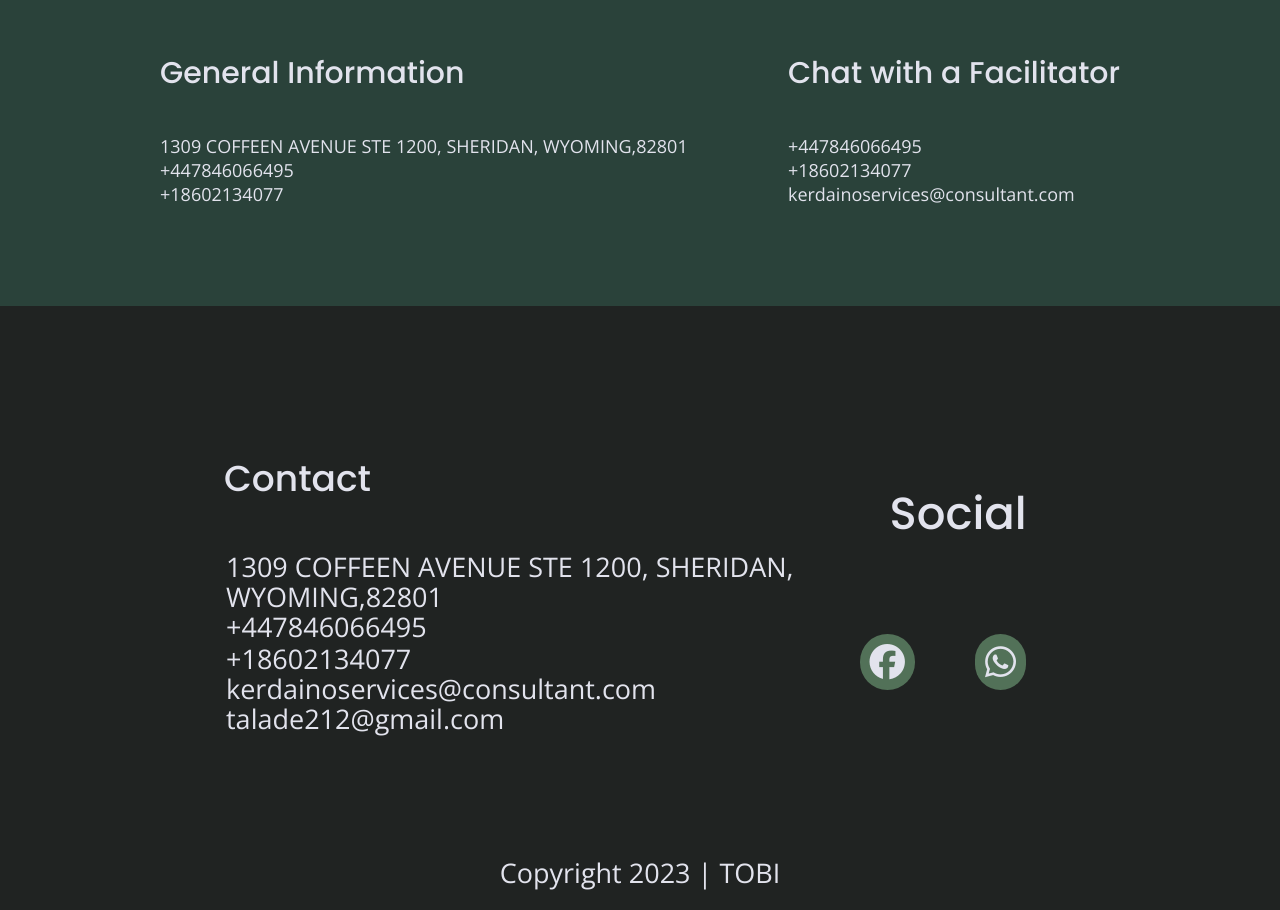
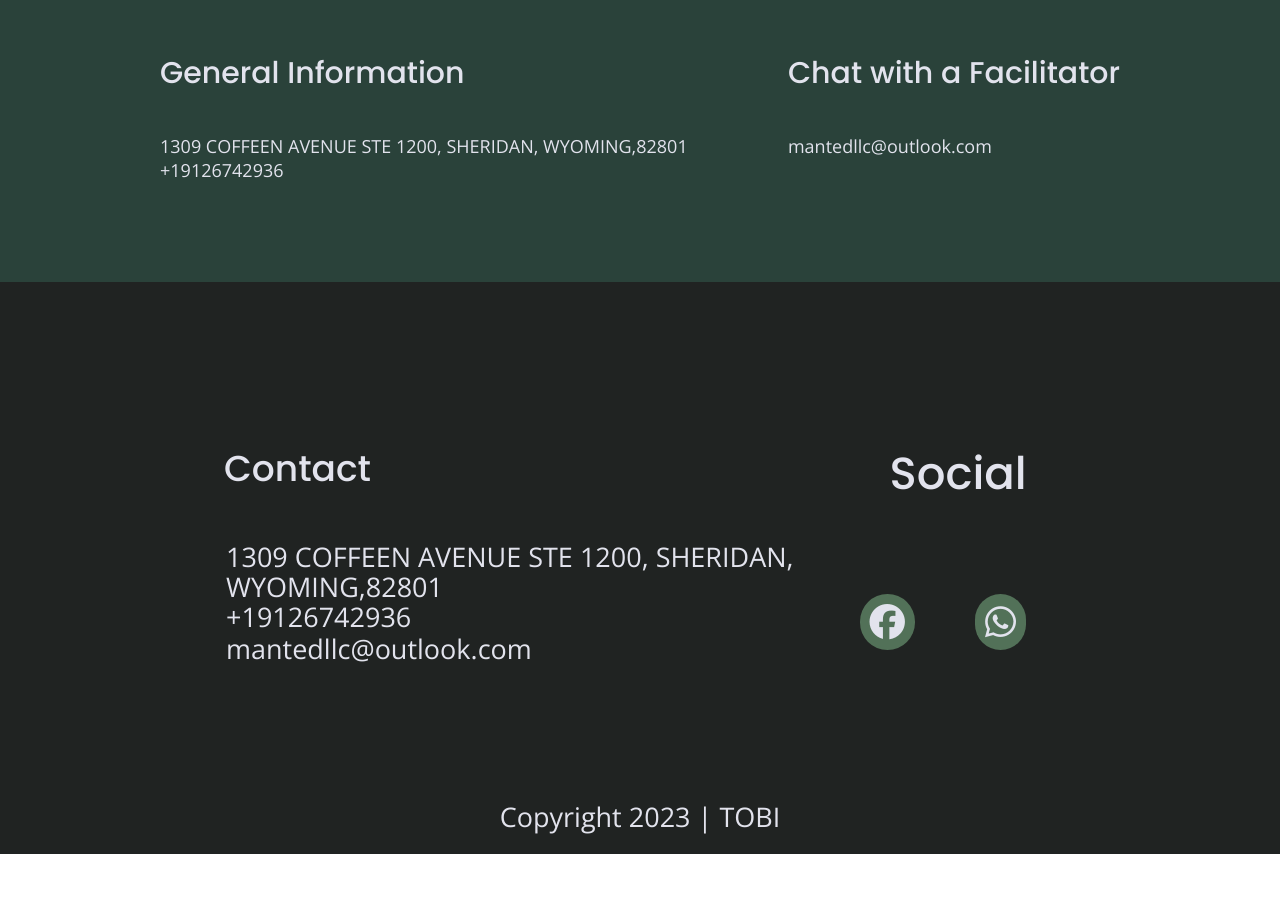
Before and after one commit to kerdaino/manted, a website: page about/index.html in a window 1280 px wide. Shown: the part 1860-2770 px from the top of the page. After the commit the page ends 2714 px from the top, so only its background shows below. Drawn offline with nearby package versions, Linux system fonts and the light colour scheme.

Commit message:
first-commit

```diff
--- a/about/index.html
+++ b/about/index.html
@@ -4,7 +4,7 @@
 <head>
   <meta charset="utf-8">
   <meta http-equiv="x-ua-compatible" content="ie=edge">
-  <title>WOLFY LLC COACHING | About</title>
+  <title>MANTED LLC COACHING | About</title>
   <meta name="description" content="">
   <meta name="viewport" content="width=device-width, initial-scale=1, shrink-to-fit=no">
 
@@ -84,8 +84,7 @@
             <address>
               <p>
                 1309 COFFEEN AVENUE STE 1200, SHERIDAN, WYOMING,82801<br>
-                +447846066495<br>
-                +18602134077
+                +19126742936
               </p>
             </address>
           </div>
@@ -93,9 +92,7 @@
             <h4>Chat with a Facilitator</h4>
             <address>
               <p>
-                +447846066495<br>
-                +18602134077<br>
-                kerdainoservices@consultant.com
+                mantedllc@outlook.com
               </p>
             </address>
           </div>
@@ -116,11 +113,9 @@
           <address>
             <p>
               1309 COFFEEN AVENUE STE 1200, SHERIDAN, WYOMING,82801<br>
-              +447846066495</p>
+              +19126742936</p>
             <p>
-              +18602134077<br>
-              kerdainoservices@consultant.com<br>
-              talade212@gmail.com
+              mantedllc@outlook.com
             </p>
           </address>
         </div>
```
Also changed, not shown: index.html (+2 -4 lines).
